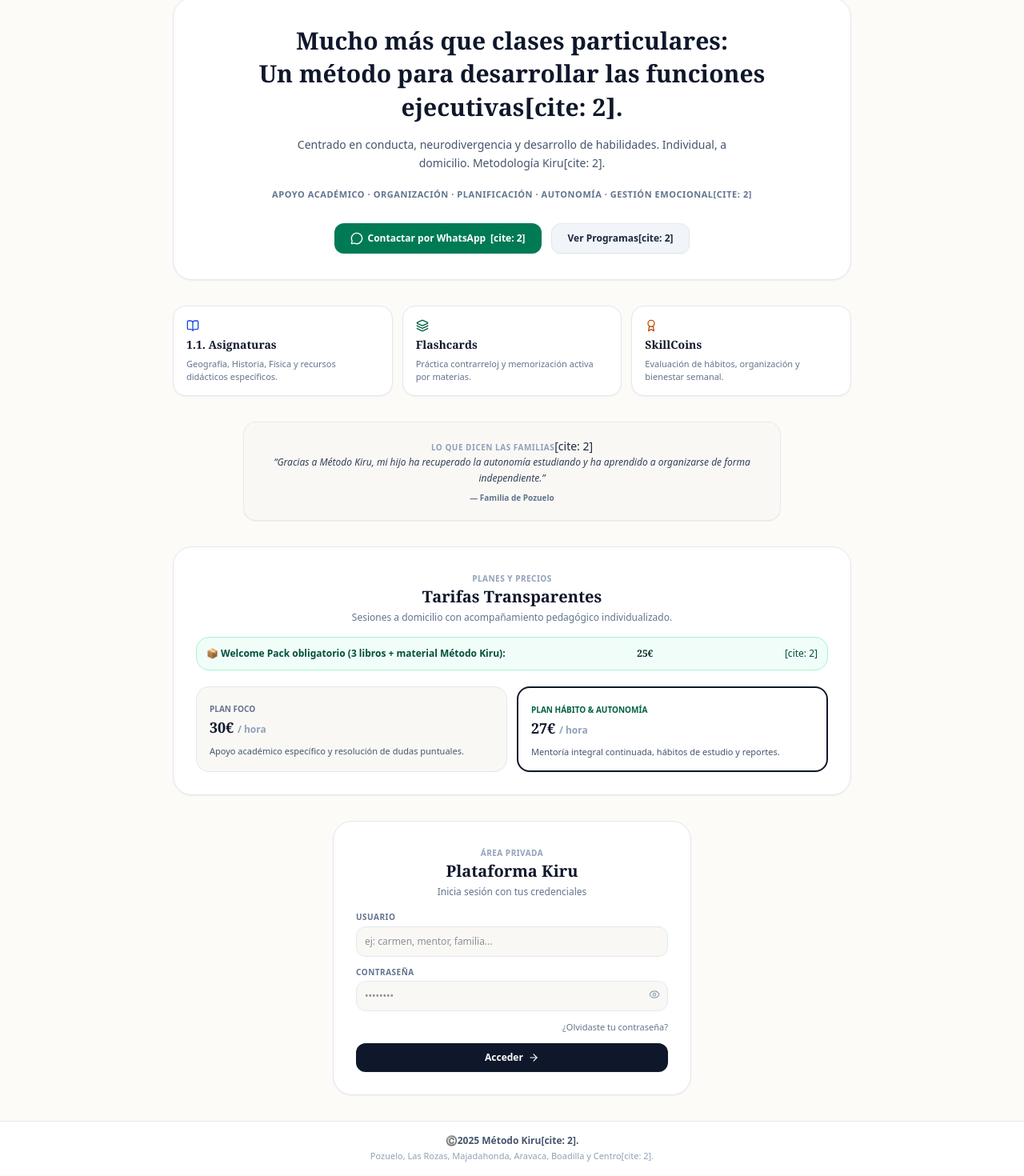
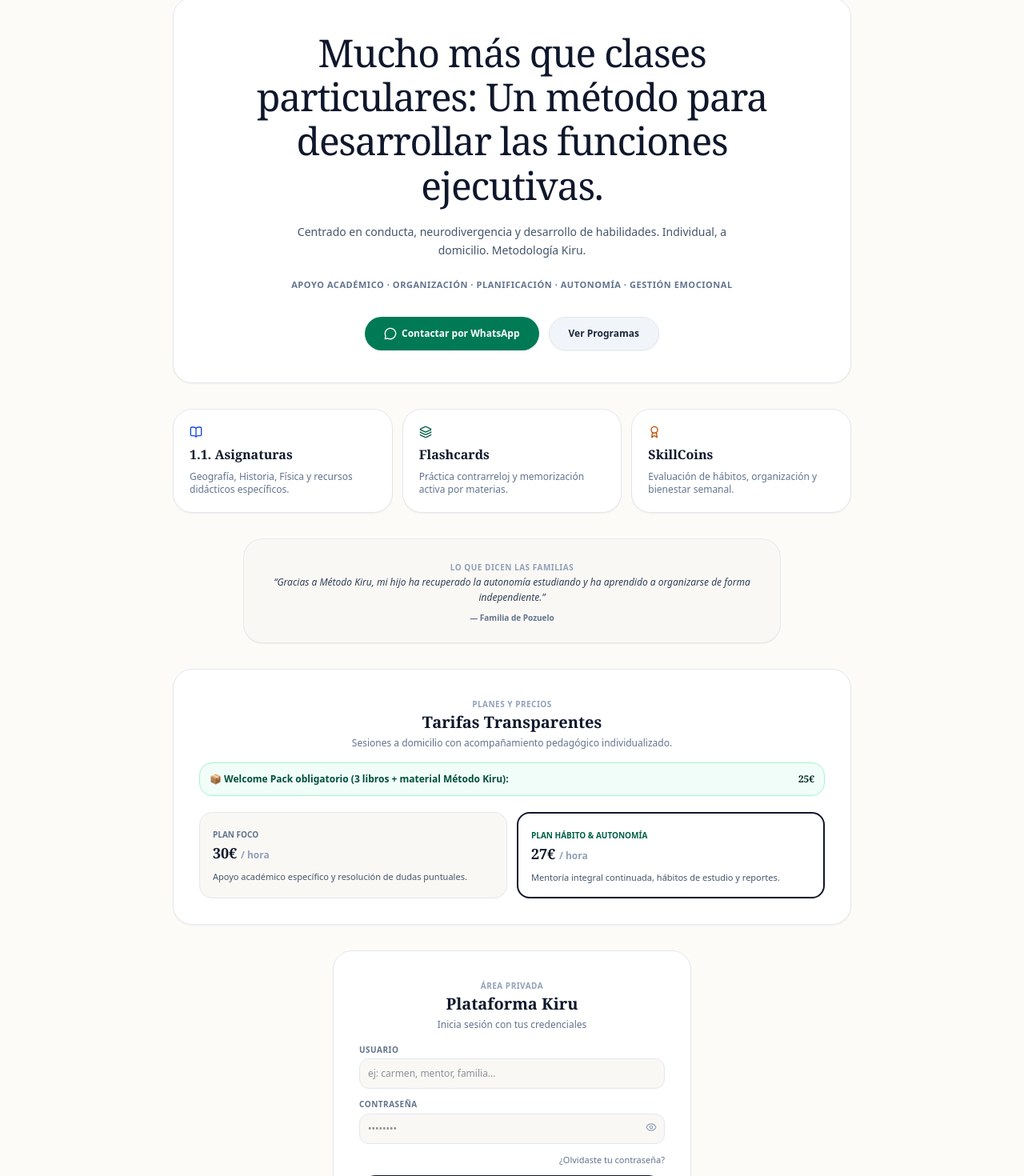
Before and after one commit to silvia051206-droid/campus-kiru, a Next.js app: page / in a window 1280 px wide. Shown: the part 94-1564 px from the top of the page at 80% size. Built offline with nearby package versions, Linux system fonts and the light colour scheme.

Commit message:
Actualizar pagina principal con estetica premium y sin citas

```diff
--- a/app/page.tsx
+++ b/app/page.tsx
@@ -126,7 +126,6 @@ export default function HomePage() {
         </nav>
 
         <div className="flex items-center gap-2">
-          {/* Enlace directo a WhatsApp en lugar de reservar llamada */}
           <a
             href={whatsappUrl}
             target="_blank"
@@ -148,68 +147,68 @@ export default function HomePage() {
 
       <main className="max-w-4xl mx-auto px-4 sm:px-6 py-8 space-y-8">
 
-        {/* HERO SECTION CON TEXTOS DEFINITIVOS */}
-        <div className="bg-white p-6 sm:p-8 rounded-3xl border border-slate-200 shadow-xs space-y-4 text-center">
-          <h1 className="text-2xl sm:text-3xl font-serif text-slate-900 font-bold max-w-2xl mx-auto leading-snug">
-            Mucho más que clases particulares: <br />Un método para desarrollar las funciones ejecutivas[cite: 2].
+        {/* HERO SECTION CON TÍTULO MEJORADO Y SIN CITAS */}
+        <div className="bg-white p-6 sm:p-10 rounded-3xl border border-slate-200 shadow-xs space-y-5 text-center">
+          <h1 className="text-3xl sm:text-5xl font-serif text-slate-900 font-normal max-w-2xl mx-auto leading-[1.15] tracking-tight">
+            Mucho más que clases particulares: Un método para desarrollar las funciones ejecutivas.
           </h1>
           <p className="text-xs sm:text-sm text-slate-600 max-w-xl mx-auto leading-relaxed">
-            Centrado en conducta, neurodivergencia y desarrollo de habilidades. Individual, a domicilio. Metodología Kiru[cite: 2].
+            Centrado en conducta, neurodivergencia y desarrollo de habilidades. Individual, a domicilio. Metodología Kiru.
           </p>
           <div className="text-[11px] font-bold uppercase tracking-wider text-slate-500 py-1">
-            Apoyo Académico · Organización · Planificación · Autonomía · Gestión emocional[cite: 2]
+            Apoyo Académico · Organización · Planificación · Autonomía · Gestión emocional
           </div>
           <div className="flex flex-wrap justify-center gap-3 pt-2">
             <a
               href={whatsappUrl}
               target="_blank"
               rel="noopener noreferrer"
-              className="inline-flex items-center gap-1.5 px-5 py-2.5 bg-emerald-700 text-white rounded-xl text-xs font-semibold hover:bg-emerald-800 transition shadow-xs"
+              className="inline-flex items-center gap-1.5 px-6 py-3 bg-emerald-700 text-white rounded-full text-xs font-semibold hover:bg-emerald-800 transition shadow-xs"
             >
               <MessageCircle className="w-4 h-4" />
-              <span>Contactar por WhatsApp</span>[cite: 2]
+              <span>Contactar por WhatsApp</span>
             </a>
             <a
               href="#programas"
-              className="px-5 py-2.5 bg-slate-100 text-slate-800 border border-slate-200 rounded-xl text-xs font-semibold hover:bg-slate-200 transition shadow-xs"
+              className="px-6 py-3 bg-slate-100 text-slate-800 border border-slate-200 rounded-full text-xs font-semibold hover:bg-slate-200 transition shadow-xs"
             >
-              Ver Programas[cite: 2]
+              Ver Programas
             </a>
           </div>
         </div>
 
         {/* PROGRAMAS / CARACTERÍSTICAS */}
         <div id="programas" className="grid grid-cols-1 sm:grid-cols-3 gap-3">
-          <div className="p-4 bg-white rounded-2xl border border-slate-200 shadow-xs space-y-1.5">
+          <div className="p-5 bg-white rounded-3xl border border-slate-200 shadow-xs space-y-2">
             <BookOpen className="w-4 h-4 text-blue-700" />
-            <h3 className="font-serif text-sm text-slate-900 font-bold">1.1. Asignaturas</h3>
-            <p className="text-[11px] text-slate-500">Geografía, Historia, Física y recursos didácticos específicos.</p>
+            <h3 className="font-serif text-base text-slate-900 font-bold">1.1. Asignaturas</h3>
+            <p className="text-xs text-slate-500">Geografía, Historia, Física y recursos didácticos específicos.</p>
           </div>
 
-          <div className="p-4 bg-white rounded-2xl border border-slate-200 shadow-xs space-y-1.5">
+          <div className="p-5 bg-white rounded-3xl border border-slate-200 shadow-xs space-y-2">
             <Layers className="w-4 h-4 text-emerald-800" />
-            <h3 className="font-serif text-sm text-slate-900 font-bold">Flashcards</h3>
-            <p className="text-[11px] text-slate-500">Práctica contrarreloj y memorización activa por materias.</p>
+            <h3 className="font-serif text-base text-slate-900 font-bold">Flashcards</h3>
+            <p className="text-xs text-slate-500">Práctica contrarreloj y memorización activa por materias.</p>
           </div>
 
-          <div className="p-4 bg-white rounded-2xl border border-slate-200 shadow-xs space-y-1.5">
+          <div className="p-5 bg-white rounded-3xl border border-slate-200 shadow-xs space-y-2">
             <Award className="w-4 h-4 text-amber-700" />
-            <h3 className="font-serif text-sm text-slate-900 font-bold">SkillCoins</h3>
-            <p className="text-[11px] text-slate-500">Evaluación de hábitos, organización y bienestar semanal.</p>
+            <h3 className="font-serif text-base text-slate-900 font-bold">SkillCoins</h3>
+            <p className="text-xs text-slate-500">Evaluación de hábitos, organización y bienestar semanal.</p>
           </div>
         </div>
 
-        {/* LO QUE DICEN LAS FAMILIAS (MÁS PEQUEÑO Y MISMO FONDO) */}
-        <div className="bg-[#FAF8F5] p-5 rounded-2xl border border-slate-200/80 text-center space-y-2 max-w-2xl mx-auto shadow-2xs">
-          <span className="text-[10px] font-bold uppercase tracking-wider text-slate-400">Lo que dicen las familias</span>[cite: 2]
+        {/* LO QUE DICEN LAS FAMILIAS */}
+        <div className="bg-[#FAF8F5] p-6 rounded-3xl border border-slate-200/80 text-center space-y-2 max-w-2xl mx-auto shadow-2xs">
+          <span className="text-[10px] font-bold uppercase tracking-wider text-slate-400">Lo que dicen las familias</span>
           <p className="text-xs text-slate-700 italic leading-relaxed">
             &ldquo;Gracias a Método Kiru, mi hijo ha recuperado la autonomía estudiando y ha aprendido a organizarse de forma independiente.&rdquo;
           </p>
           <span className="text-[10px] text-slate-500 font-semibold block">— Familia de Pozuelo</span>
         </div>
 
-        {/* TARIFAS (CON WELCOME PACK DE 25€) */}
-        <section id="tarifas" className="bg-white p-6 sm:p-7 rounded-3xl border border-slate-200 shadow-xs space-y-4">
+        {/* TARIFAS */}
+        <section id="tarifas" className="bg-white p-6 sm:p-8 rounded-3xl border border-slate-200 shadow-xs space-y-4">
           <div className="text-center space-y-1">
             <span className="text-[10px] font-bold uppercase tracking-wider text-slate-400">Planes y Precios</span>
             <h2 className="text-xl font-serif text-slate-900 font-bold">Tarifas Transparentes</h2>
@@ -218,7 +217,7 @@ export default function HomePage() {
 
           <div className="p-3 bg-emerald-50/70 border border-emerald-200 rounded-2xl text-xs text-emerald-900 flex items-center justify-between">
             <span className="font-semibold">📦 Welcome Pack obligatorio (3 libros + material Método Kiru):</span>
-            <span className="font-bold text-emerald-950 font-serif">25€</span>[cite: 2]
+            <span className="font-bold text-emerald-950 font-serif">25€</span>
           </div>
 
           <div className="grid grid-cols-1 sm:grid-cols-2 gap-3 pt-1">
@@ -237,7 +236,7 @@ export default function HomePage() {
         </section>
 
         {/* ACCESO AL CAMPUS VIRTUAL */}
-        <section id="campus" className="bg-white rounded-3xl border border-slate-200 p-6 sm:p-7 shadow-xs space-y-4 max-w-md mx-auto w-full">
+        <section id="campus" className="bg-white rounded-3xl border border-slate-200 p-6 sm:p-8 shadow-xs space-y-4 max-w-md mx-auto w-full">
           <div className="text-center space-y-1">
             <span className="text-[10px] font-bold uppercase tracking-wider text-slate-400">Área Privada</span>
             <h2 className="text-xl font-serif text-slate-900 font-bold">Plataforma Kiru</h2>
@@ -300,7 +299,7 @@ export default function HomePage() {
 
             <button
               type="submit"
-              className="w-full py-2.5 bg-slate-900 text-white rounded-xl text-xs font-semibold hover:bg-slate-800 transition flex items-center justify-center gap-1.5 shadow-xs"
+              className="w-full py-3 bg-slate-900 text-white rounded-full text-xs font-semibold hover:bg-slate-800 transition flex items-center justify-center gap-1.5 shadow-xs"
             >
               <span>Acceder</span>
               <ArrowRight className="w-3.5 h-3.5" />
@@ -310,10 +309,10 @@ export default function HomePage() {
 
       </main>
 
-      {/* PIE DE PÁGINA CON LAS ZONAS Y TEXTO EXACTO */}
-      <footer className="border-t border-slate-200 bg-white py-4 text-center text-xs text-slate-400 space-y-1">
-        <p className="font-semibold text-slate-600">©️2025 Método Kiru[cite: 2].</p>
-        <p className="text-[11px]">Pozuelo, Las Rozas, Majadahonda, Aravaca, Boadilla y Centro[cite: 2].</p>
+      {/* PIE DE PÁGINA */}
+      <footer className="border-t border-slate-200 bg-white py-6 text-center text-xs text-slate-400 space-y-1">
+        <p className="font-semibold text-slate-600">©️2025 Método Kiru.</p>
+        <p className="text-[11px]">Pozuelo, Las Rozas, Majadahonda, Aravaca, Boadilla y Centro.</p>
       </footer>
 
       {/* Modal de recuperación */}
```
